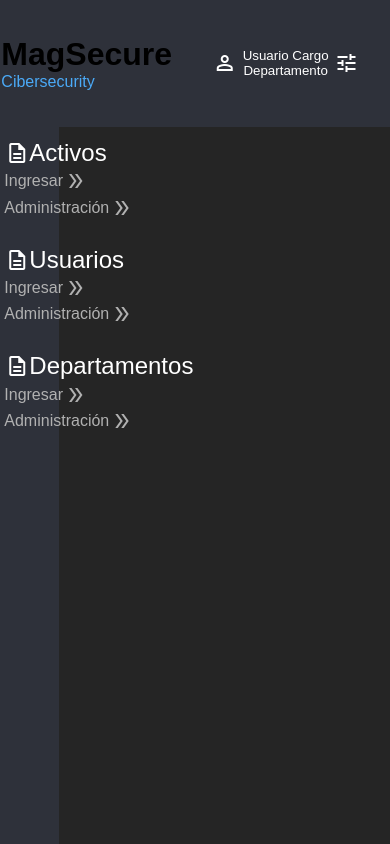
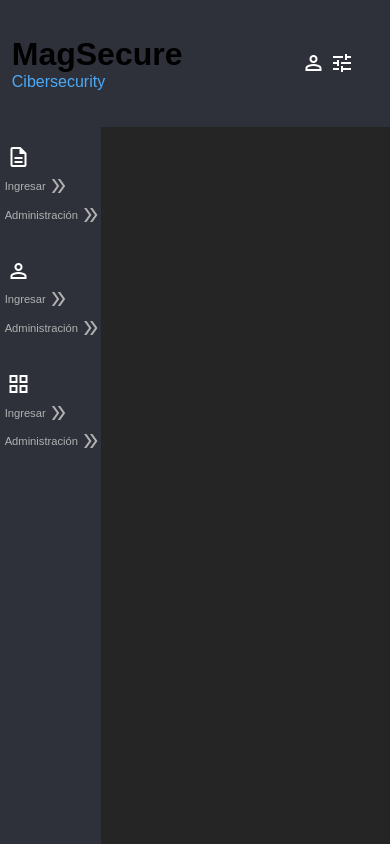
Before and after one commit to JossueJativa/SeguridadDeLaInformacion, a Django app: page /home/ in a window 390 px wide. Run offline with Django 4.2, Linux system fonts and the light colour scheme.

Commit message:
Responsive layout

```diff
--- a/ActivosInformacion/InitialPage/static/css/styleHome.css
+++ b/ActivosInformacion/InitialPage/static/css/styleHome.css
@@ -147,3 +147,48 @@
     margin-left: 10%;
     padding-bottom: 5%;
 }
+
+/*Responsive*/
+@media screen and (max-width: 1024px){
+    .logo-left{
+        margin-left: 2%;
+    }
+
+    .logo-left .logo{
+        display: none;
+    }
+
+    .logo-left .line-1{
+        display: none;
+    }
+
+    .dropdownbutton {
+        width: 50%;
+        padding: 8%;
+        margin-left: 50%;
+    }
+
+    .dropdownbutton .show-info-user{
+        display: none;
+    }
+
+    .logo-left .textalingh{
+        left: -12%;
+    }
+
+    .dropdown-content{
+        width: 15%;
+    }
+
+    #side-bar .sidebar{
+        width: 26%;
+    }
+
+    #side-bar .sidebar .box-actions .principal-name .name{
+        display: none;
+    }
+
+    #side-bar .sidebar .box-actions .actions{
+        font-size: 70%;
+    }
+}
--- a/ActivosInformacion/InitialPage/templates/layoutHome.html
+++ b/ActivosInformacion/InitialPage/templates/layoutHome.html
@@ -62,7 +62,9 @@
                     <span class="material-symbols-outlined">
                         description
                     </span>
-                    Activos
+                    <span class="name">
+                        Activos
+                    </span>
                 </p>
 
                 <a href="" class="actions">
@@ -83,9 +85,11 @@
             <div class="box-actions">
                 <p class="principal-name">
                     <span class="material-symbols-outlined">
-                        description
+                        person
                     </span>
-                    Usuarios
+                    <span class="name">
+                        Usuarios
+                    </span>
                 </p>
 
                 <a href="" class="actions">
@@ -106,9 +110,11 @@
             <div class="box-actions">
                 <p class="principal-name">
                     <span class="material-symbols-outlined">
-                        description
+                        grid_view
                     </span>
-                    Departamentos
+                    <span class="name">
+                        Departamentos
+                    </span>
                 </p>
 
                 <a href="" class="actions">
```
